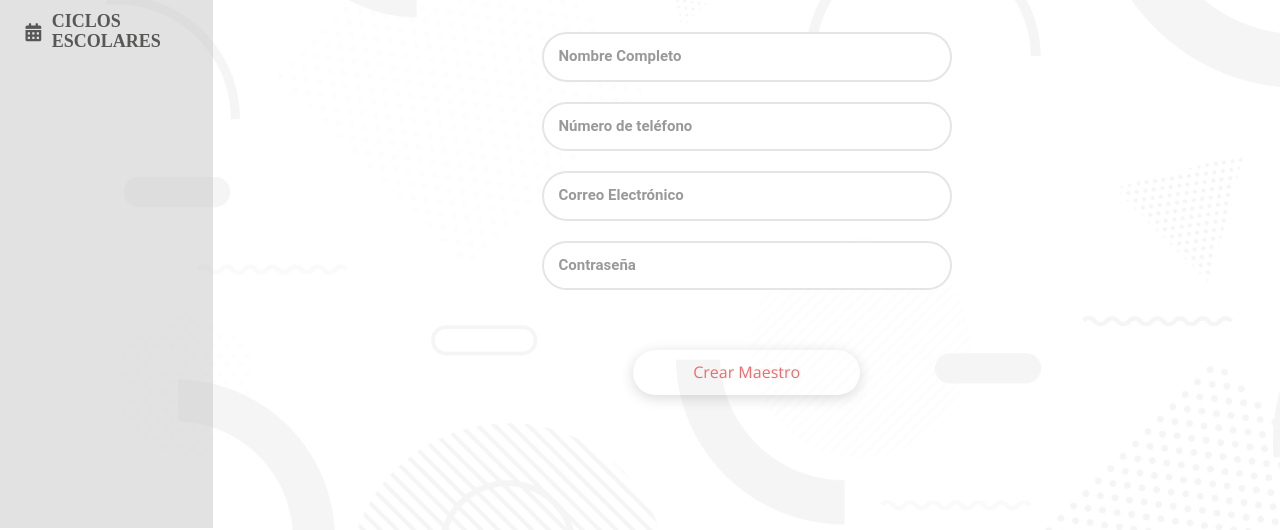
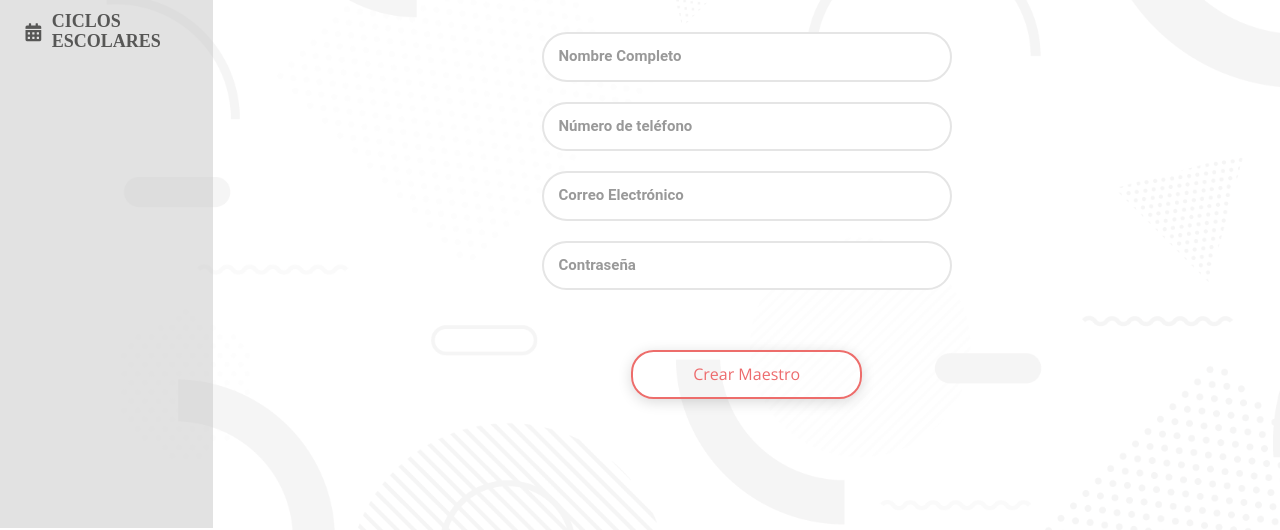
Before and after one commit to puntoschool/PuntoSchool, a website: page public/crearMaestros.html in a window 1280 px wide. Shown: the part 212-742 px from the top of the page. Drawn offline with nearby package versions, Linux system fonts and the light colour scheme; files that its build step writes are made by us from their sources.

Commit message:
form crear maestro style 19-ene-20

```diff
--- a/public/assets/sass/pages/_dashboard.scss
+++ b/public/assets/sass/pages/_dashboard.scss
@@ -227,6 +227,9 @@
         box-shadow: none;
         }
     }
+    .btn-next, .btn-back, .btn-last {
+        border: 2px solid $color-pink-light;
+    }
 }
 
 .dash-accordion {
```
Also changed, not shown: public/assets/css/main.css, 1 other file.
